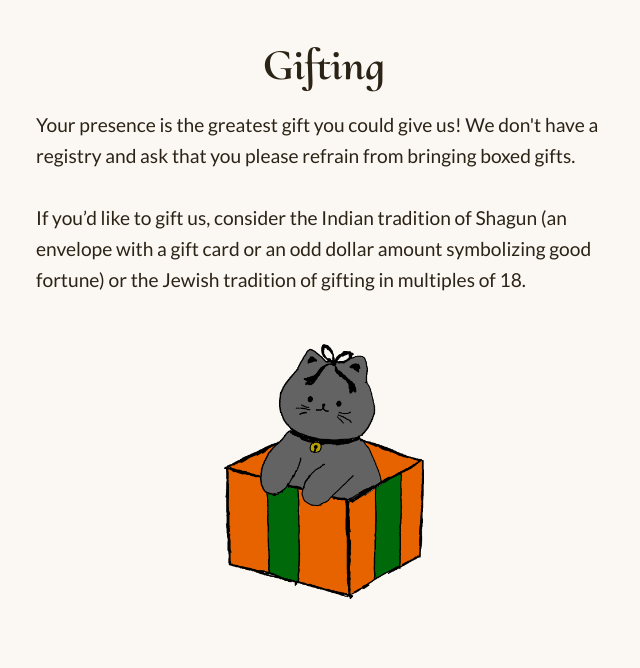
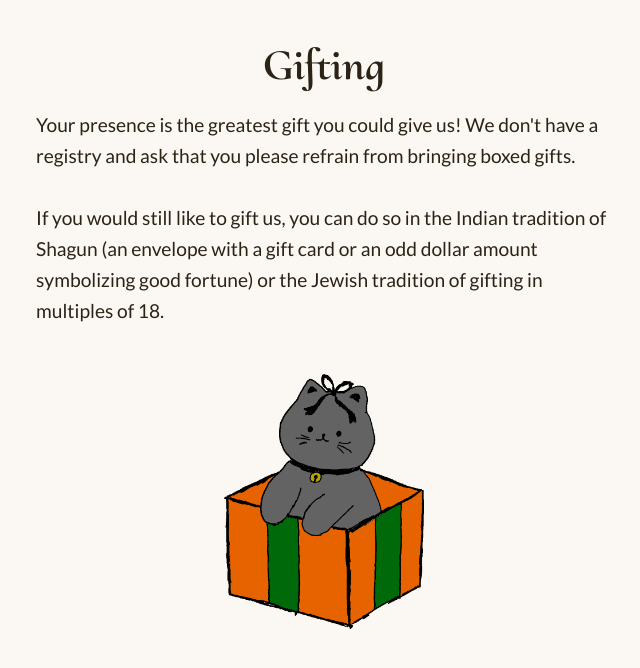
Before and after one commit to vvusirik/wedding, a Next.js app: page /gifting in a window 1280 px wide. Shown: the top 668 px of the page, without its empty margins (316-956 px from the left). Built offline with nearby package versions, Linux system fonts and the light colour scheme; no server answers.

Commit message:
update language

```diff
--- a/app/gifting/page.tsx
+++ b/app/gifting/page.tsx
@@ -10,9 +10,9 @@ export default function GiftingPage() {
                 ask that you please refrain from bringing boxed gifts.
             </p>
             <p className={styles.intro}>
-                If you&rsquo;d like to gift us, consider the Indian tradition of Shagun (an envelope
-                with a gift card or an odd dollar amount symbolizing good fortune) or the Jewish
-                tradition of gifting in multiples of 18.
+                If you would still like to gift us, you can do so in the Indian tradition of Shagun
+                (an envelope with a gift card or an odd dollar amount symbolizing good fortune) or
+                the Jewish tradition of gifting in multiples of 18.
             </p>
             <div className={styles.imageWrapper}>
                 <Image
```
